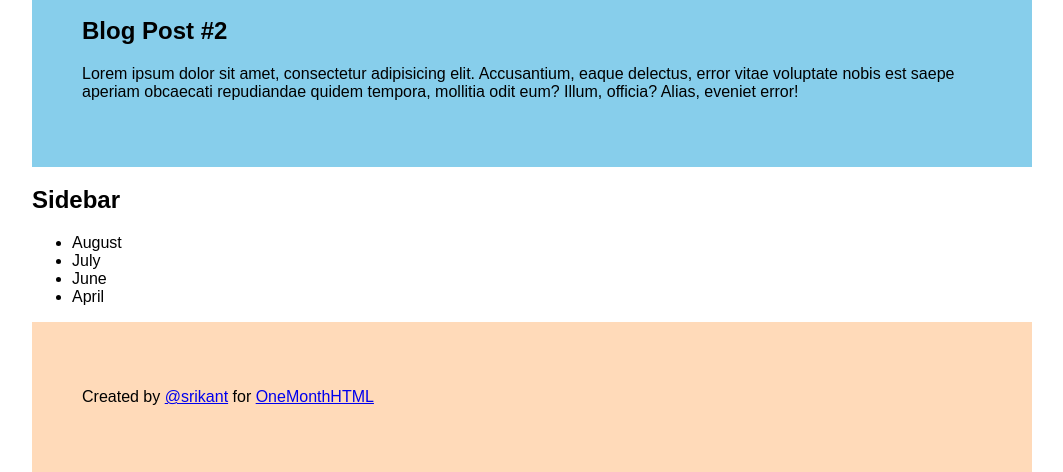
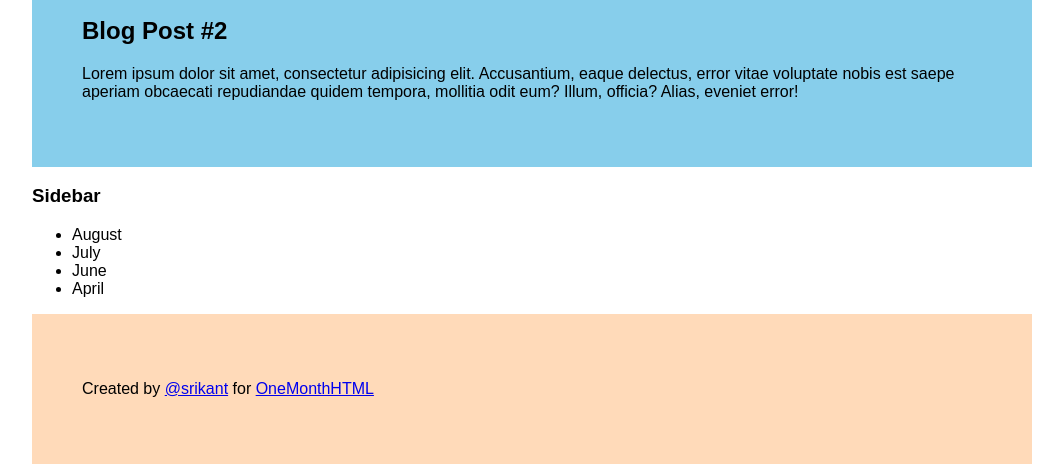
Before and after one commit to imsrikant/one-month, a plain HTML site: page Week 2/column-layout/index.html in a window 1280 px wide. Shown: the part 371-843 px from the top of the page, without its empty margins (108-1171 px from the left). Drawn offline with Linux system fonts and the light colour scheme.

Commit message:
Mon, Jun 26, 2023, 11:09 AM +05:30

```diff
--- a/Week 2/column-layout/index.html
+++ b/Week 2/column-layout/index.html
@@ -63,7 +63,7 @@
 
             <!-- #sidebar -->
             <aside id="sidebar">
-				<h2>Sidebar</h2>
+				<h3>Sidebar</h3>
 				<ul>
 					<li>August</li>
 					<li>July</li>
```
